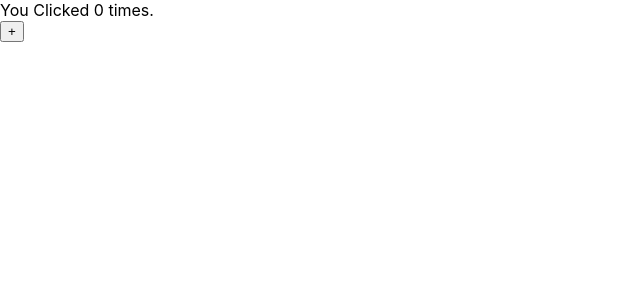
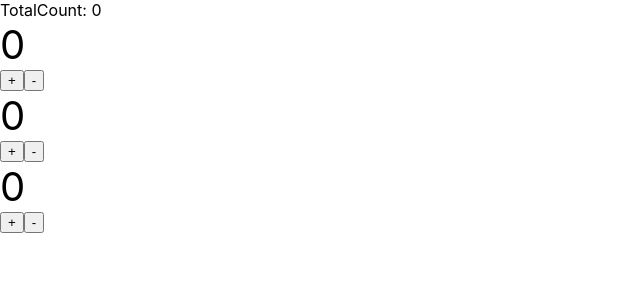
Before and after one commit to DonOhhhh/SWAcademy-2nd-frontend, a React (Create React App) app in the folder React/01/kdt-app/: page / in a window 1280 px wide. Shown: the top 300 px of the page, without its empty margins (0-640 px from the left). Built offline with nearby package versions, Linux system fonts and the light colour scheme.

Commit message:
Revert "useEffect"
This reverts commit f2f03e2a10121b426806bd543a8d907964e34b9a.

```diff
--- a/React/01/kdt-app/src/App.js
+++ b/React/01/kdt-app/src/App.js
@@ -1,26 +1,24 @@
-import { useEffect, useState } from 'react'
+import { useState } from 'react';
+import './App.css';
+import Counter from './components/Counter';
 
 function App() {
-  const [count, setCount] = useState(0);
-
-  useEffect(() => {
-    console.log(`Clicked ${count} times.`)
-  }, [count]) // count의 변화를 감지한다.
-
-  useEffect(() => {
-    console.log('Component Loaded')
-    const handleScroll = () => {
-      console.log(window.scrollY);
-    }
-    document.addEventListener('scroll',handleScroll) // 전역적인 이벤트를 사용할 때 쓸 수 있다.
-    return () => document.removeEventListener('scroll', handleScroll); // return으로 반환한 함수는 컴포넌트가 제거될 때 실행된다.
-  }, []); // 컴포넌트가 처음 로드될 때 실행된다.
-
-  return <div>
-    <div>You Clicked {count} times.</div>
-    <button onClick={() => setCount(count + 1)}>+</button>
-    <div style={{height: 10000}}></div>
-  </div>;
+  const [totalCount, setTotalCount] = useState(0);
+  return (<div>
+    TotalCount: {totalCount}
+    <Counter
+      onIncrease={count => setTotalCount(totalCount + 1)}
+      onDecrease={count => setTotalCount(totalCount - 1)}
+    />
+    <Counter
+      onIncrease={count => setTotalCount(totalCount + 1)}
+      onDecrease={count => setTotalCount(totalCount - 1)}
+    />
+    <Counter
+      onIncrease={count => setTotalCount(totalCount + 1)}
+      onDecrease={count => setTotalCount(totalCount - 1)}
+    />
+  </div>);
 }
 
 export default App;
```
